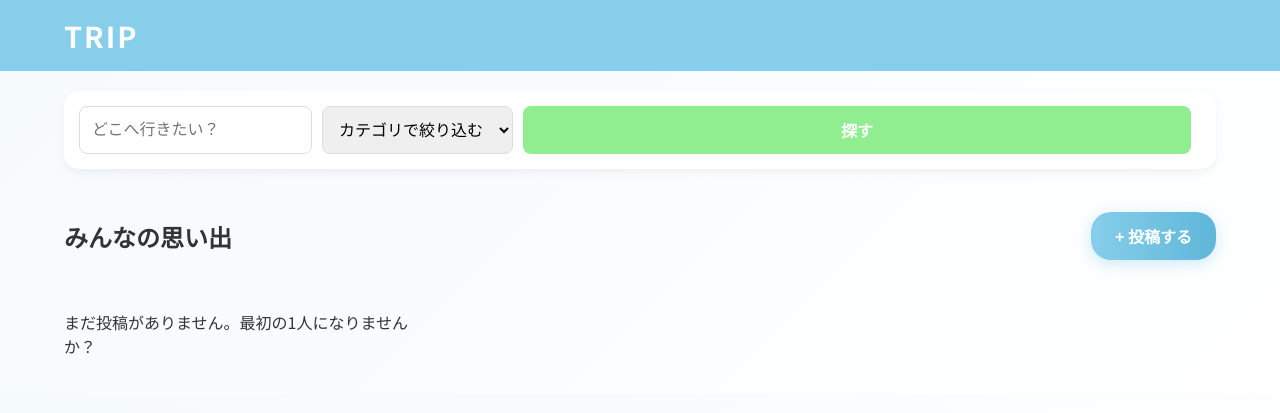
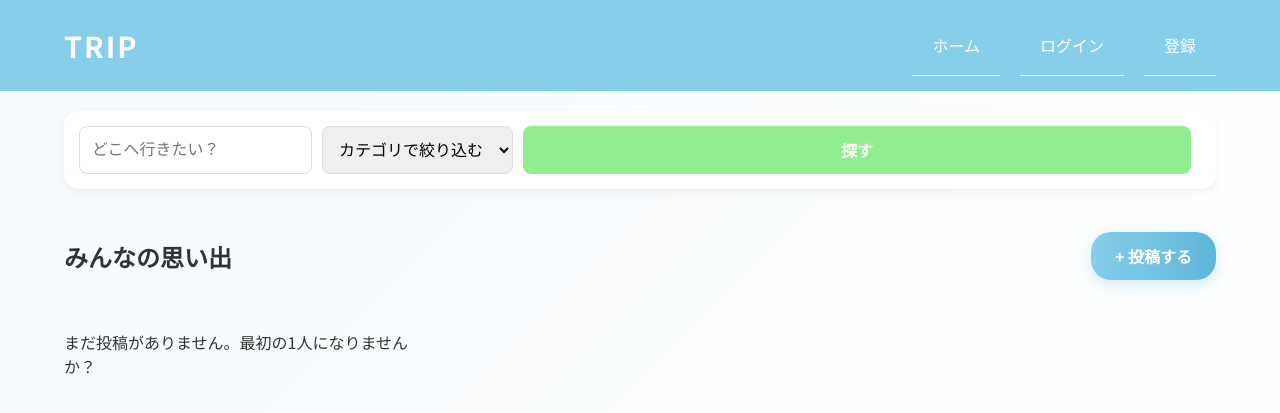
Before and after one commit to akijun1106/trip, a Django app: page / in a window 1280 px wide. Shown: the top 413 px of the page. Run offline with Django 5.2, Linux system fonts and the light colour scheme; data that the repository does not hold is empty.

Commit message:
Fix desktop navigation menu display - show horizontal menu on PC

```diff
--- a/travel/static/travel/style.css
+++ b/travel/static/travel/style.css
@@ -215,6 +215,48 @@ main {
     .post-grid {
         grid-template-columns: repeat(auto-fill, minmax(280px, 1fr));
         gap: 20px;
+    }
+
+    /* パソコン用ナビゲーション表示 */
+    .hamburger {
+        display: none;
+    }
+
+    .side-menu {
+        position: static !important;
+        width: auto !important;
+        height: auto !important;
+        background: transparent !important;
+        right: auto !important;
+        padding-top: 0 !important;
+        display: flex !important;
+        flex-direction: row !important;
+    }
+
+    .side-menu ul {
+        display: flex !important;
+        gap: 20px;
+        margin: 0;
+        padding: 0;
+    }
+
+    .side-menu li {
+        display: inline-block;
+        list-style: none;
+    }
+
+    .side-menu a {
+        color: white !important;
+        text-decoration: none;
+        font-weight: 500;
+    }
+
+    .side-menu a:hover {
+        opacity: 0.8;
+    }
+
+    .menu-bg {
+        display: none !important;
     }
 }
 
```
